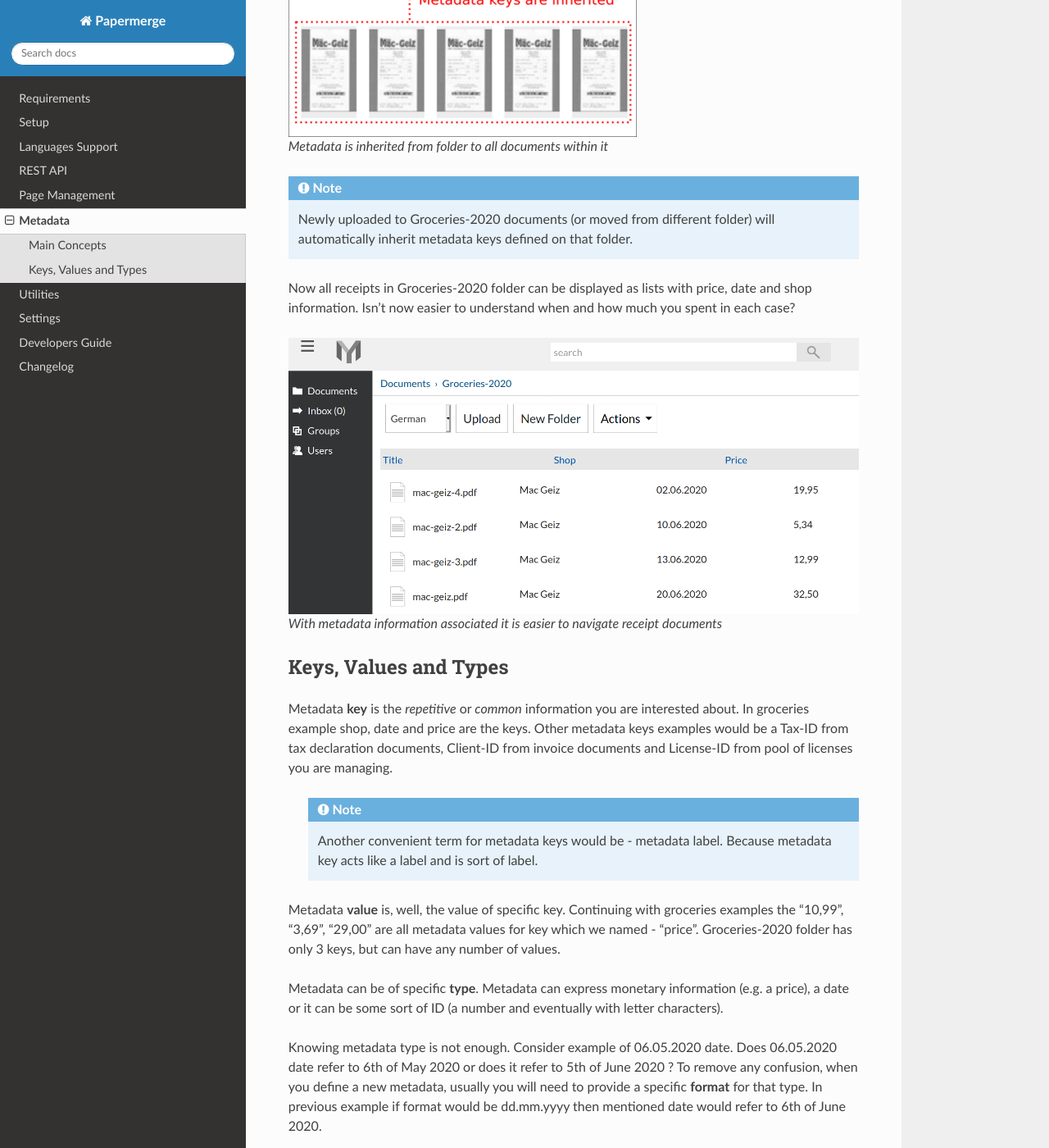
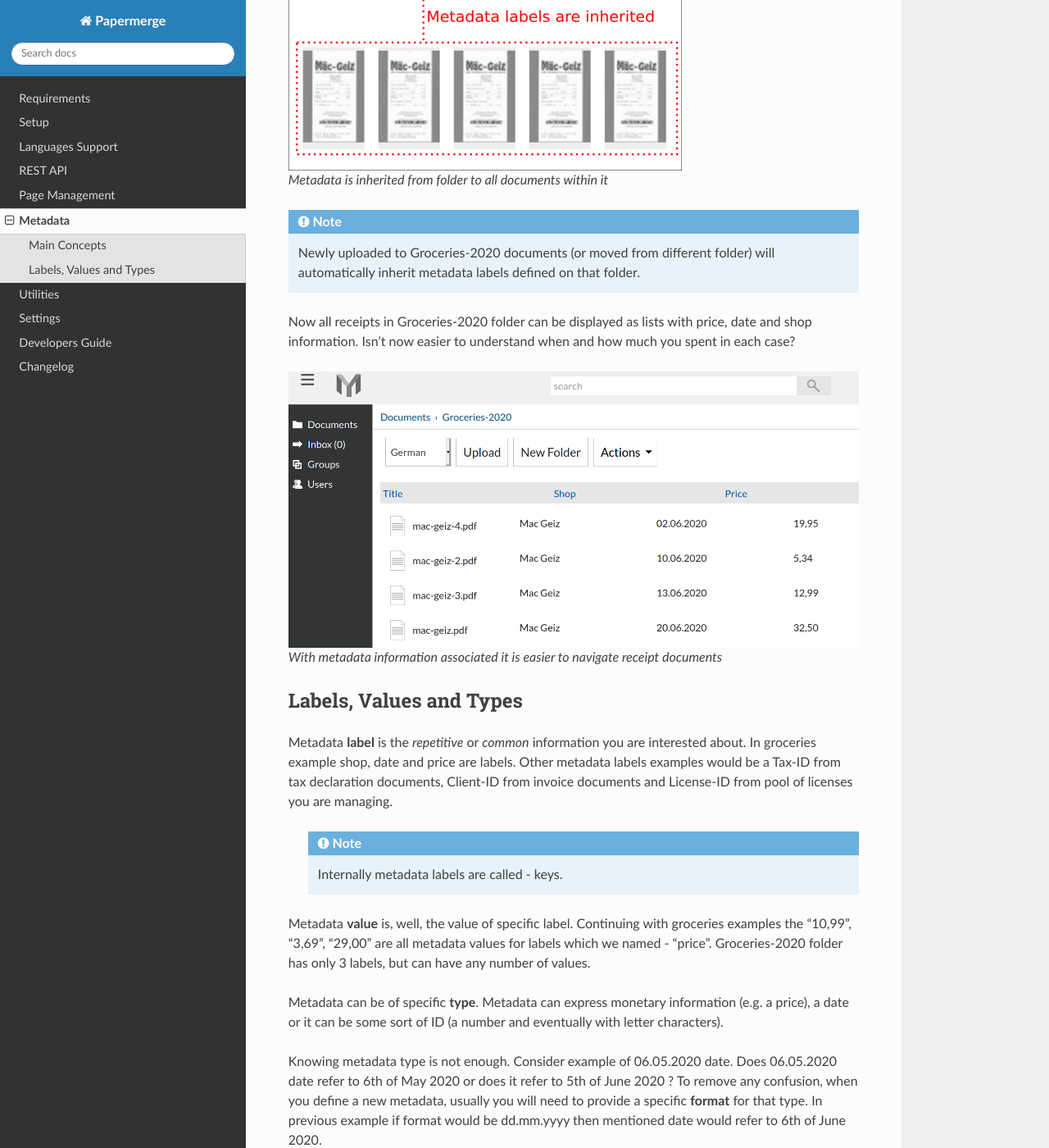
Before and after one commit to ciur/papermerge, a Sphinx documentation site: the page built from docs/source/metadata.rst, in a window 1280 px wide and 1400 px high, scrolled down 1538 px. Shown: the whole window at 82% size. Built offline with Sphinx 7.4.7 and the Read the Docs theme 2.0.0, drawn with Linux system fonts in a browser that asks for light colours.

Commit message:
rename metadata key - into labels. I think label is more intuitive name.

```diff
--- a/docs/source/metadata.rst
+++ b/docs/source/metadata.rst
@@ -39,7 +39,7 @@
 
 .. note::
 
-    Newly uploaded to Groceries-2020 documents (or moved from different folder) will automatically inherit metadata keys defined on that folder.
+    Newly uploaded to Groceries-2020 documents (or moved from different folder) will automatically inherit metadata labels defined on that folder.
 
 Now all receipts in Groceries-2020 folder can be displayed as lists with price, date and shop information. Isn't now easier to understand when and how much you spent in each case?
 
@@ -48,22 +48,21 @@
    With metadata information associated it is easier to navigate receipt documents
 
 
-Keys, Values and Types
+Labels, Values and Types
 ~~~~~~~~~~~~~~~~~~~~~~~~~
 
-Metadata **key** is the *repetitive* or *common*  information you are interested
-about. In groceries example shop, date and price are the keys. Other metadata
-keys examples would be a Tax-ID from tax declaration documents, Client-ID from
+Metadata **label** is the *repetitive* or *common*  information you are interested
+about. In groceries example shop, date and price are labels. Other metadata
+labels examples would be a Tax-ID from tax declaration documents, Client-ID from
 invoice documents and License-ID from pool of licenses you are managing.
 
  .. note::
 
-    Another convenient term for metadata keys would be - metadata label. Because
-    metadata key acts like a label and is sort of label.
+    Internally metadata labels are called - keys.
 
-Metadata **value** is, well, the value of specific key. Continuing with
+Metadata **value** is, well, the value of specific label. Continuing with
 groceries examples the "10,99", "3,69", "29,00" are all metadata values for
-key which we named - "price". Groceries-2020 folder has only 3 keys, but can
+labels which we named - "price". Groceries-2020 folder has only 3 labels, but can
 have any number of values.
 
 Metadata can be of specific **type**. Metadata can express monetary
```
Also changed, not shown: docs/source/img/metadata/02-inherited-metadata.png.
